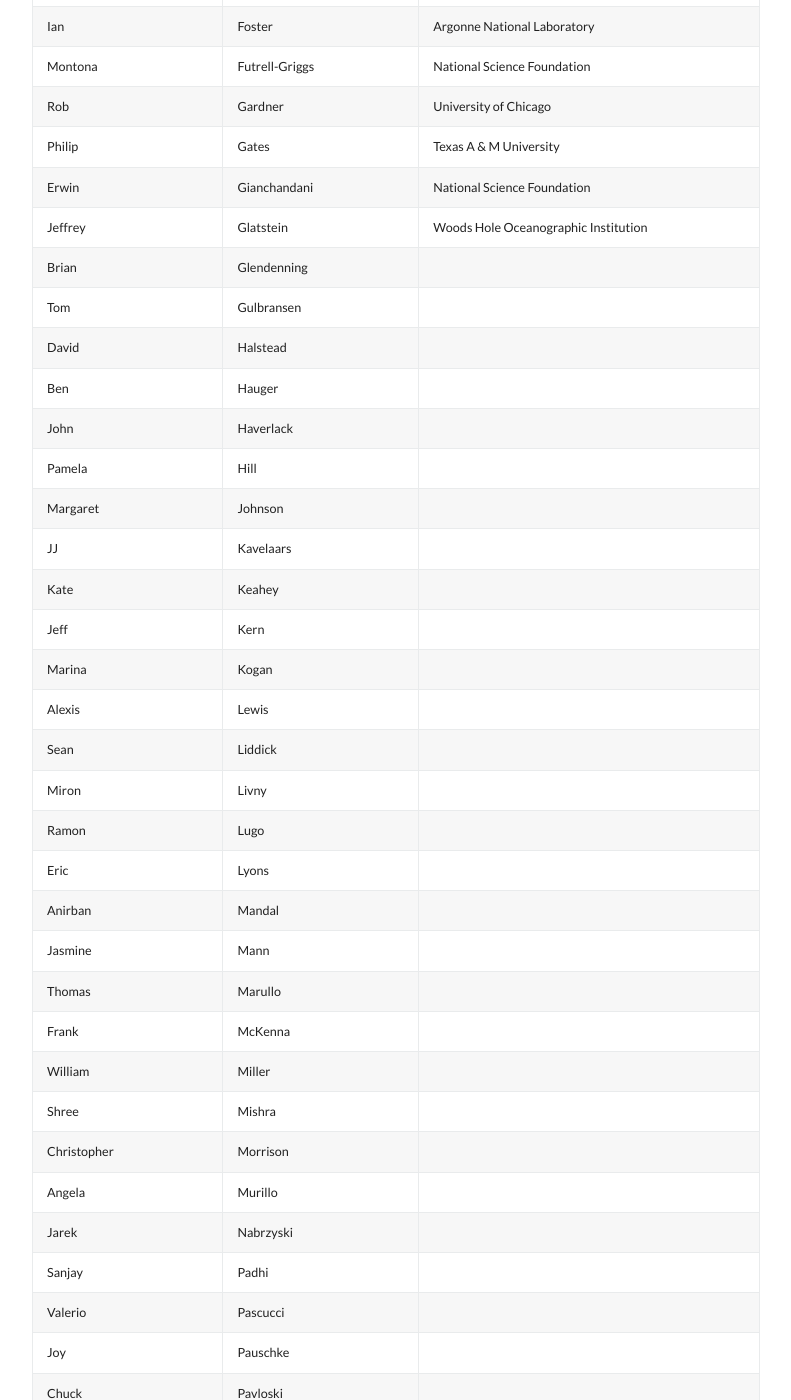
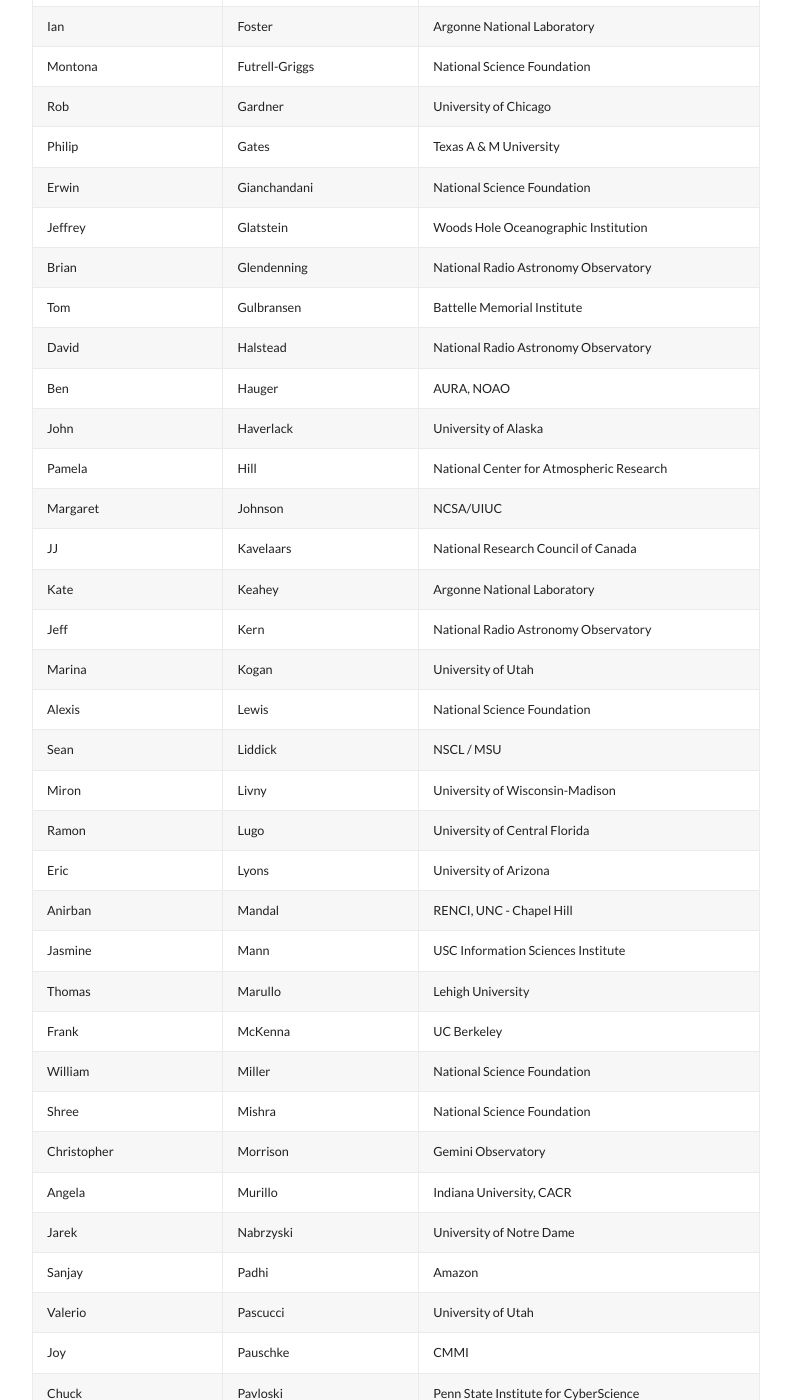
Before and after one commit to facilitiesci/facilitiesci.github.io, a Jekyll site: the page built from attendees.md, in a window 1280 px wide and 1400 px high, scrolled down 1792 px. Shown: the whole window, without its empty margins (244-1035 px from the left). Built offline with Jekyll 4.4.1, drawn with Linux system fonts in a browser that asks for light colours; nearby versions of some CDN libraries; some of the changed text lies outside the part shown.

Commit message:
Update attendees.md

```diff
--- a/attendees.md
+++ b/attendees.md
@@ -57,54 +57,54 @@
 Philip | Gates | Texas A & M University
 Erwin | Gianchandani | National Science Foundation
 Jeffrey | Glatstein | Woods Hole Oceanographic Institution
-Brian | Glendenning
-Tom | Gulbransen
-David | Halstead
-Ben | Hauger
-John | Haverlack
-Pamela | Hill
-Margaret | Johnson
-JJ | Kavelaars
-Kate | Keahey
-Jeff | Kern
-Marina | Kogan
-Alexis | Lewis
-Sean | Liddick
-Miron | Livny
-Ramon | Lugo
-Eric | Lyons
-Anirban | Mandal
-Jasmine | Mann
-Thomas | Marullo
-Frank | McKenna
-William | Miller
-Shree | Mishra
-Christopher | Morrison
-Angela | Murillo
-Jarek | Nabrzyski
-Sanjay | Padhi
-Valerio | Pascucci
-Joy | Pauschke
-Chuck | Pavloski
-Steve | Petruzza
-Kevin | Porter
-Roland | Roberts
-Stefan | Robila
-Christopher | Romsos
-Jim | Rosser
-Mats | Rynge
-Susan | Sons
-Kristin | Spencer
-Dan | Stanzione
-Laura | Stolp
-Alejandro | Suarez
-Daryl | Swensen
-Alexander | Szalay
-Troy | Tanner
-Douglas | Thain
-Christopher | Thompson
-Kevin | Thompson
-Joanne | Tornow
+Brian | Glendenning | National Radio Astronomy Observatory
+Tom | Gulbransen | Battelle Memorial Institute
+David | Halstead | National Radio Astronomy Observatory
+Ben | Hauger | AURA, NOAO
+John | Haverlack | University of Alaska
+Pamela | Hill | National Center for Atmospheric Research
+Margaret | Johnson | NCSA/UIUC
+JJ | Kavelaars | National Research Council of Canada
+Kate | Keahey | Argonne National Laboratory
+Jeff | Kern | National Radio Astronomy Observatory
+Marina | Kogan | University of Utah
+Alexis | Lewis | National Science Foundation
+Sean | Liddick | NSCL / MSU
+Miron | Livny | University of Wisconsin-Madison
+Ramon | Lugo | University of Central Florida
+Eric | Lyons | University of Arizona
+Anirban | Mandal | RENCI, UNC - Chapel Hill
+Jasmine | Mann | USC Information Sciences Institute
+Thomas | Marullo | Lehigh University
+Frank | McKenna | UC Berkeley
+William | Miller | National Science Foundation
+Shree | Mishra | National Science Foundation
+Christopher | Morrison | Gemini Observatory
+Angela | Murillo | Indiana University, CACR
+Jarek | Nabrzyski | University of Notre Dame
+Sanjay | Padhi | Amazon
+Valerio | Pascucci | University of Utah
+Joy | Pauschke | CMMI
+Chuck | Pavloski | Penn State Institute for CyberScience
+Steve | Petruzza | University of Utah
+Kevin | Porter | National Science Foundation
+Roland | Roberts | National Science Foundation
+Stefan | Robila | National Science Foundation
+Christopher | Romsos | Oregon State University, CEOAS
+Jim | Rosser | IODP JRSO
+Mats | Rynge | USC Information Sciences Institute
+Susan | Sons | Indiana University, CACR
+Kristin | Spencer | National Science Foundation
+Dan | Stanzione | TACC, UT Austin
+Laura | Stolp | Woods Hole Oceanographic Institution
+Alejandro | Suarez | National Science Foundation
+Daryl | Swensen | Oregon State Univeristy
+Alexander | Szalay | Johns Hopkins
+Troy | Tanner | APL-UW
+Douglas | Thain | University of Notre Dame
+Christopher | Thompson | Purdue University
+Kevin | Thompson | National Science Foundation
+Joanne | Tornow | National Science Foundation
 John | Towns
 Charles | Vardeman
 Amy | Walton
```
